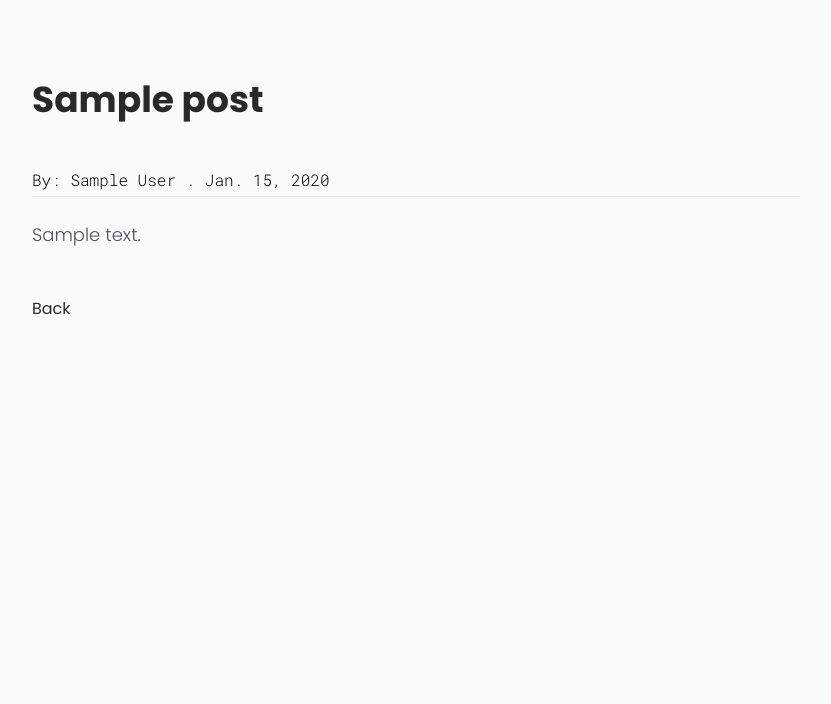
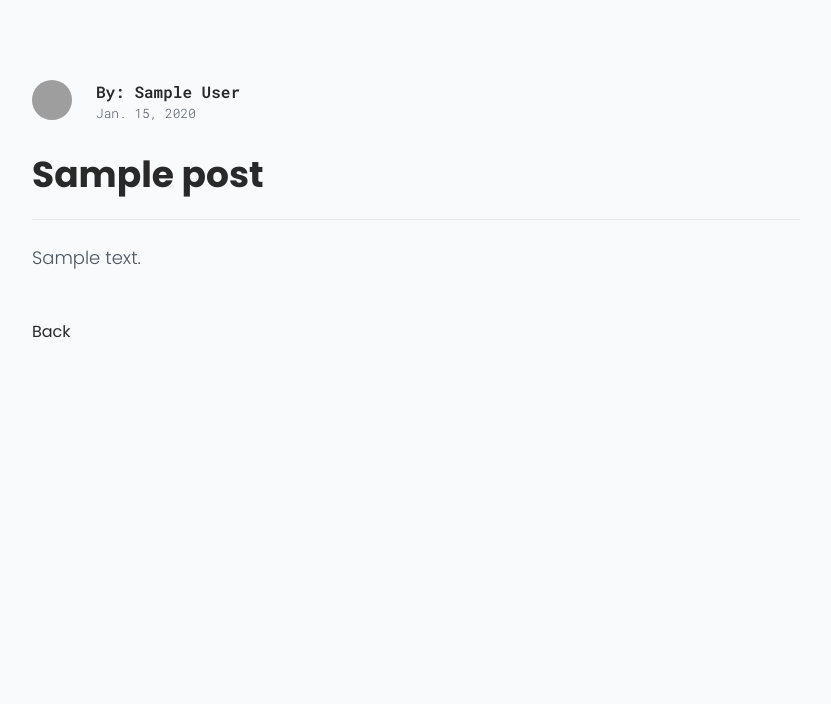
Before and after one commit to n4ff4h/inkstory-django, a Django app: a page that uses posts/templates/post_detail.html in a window 1280 px wide. Shown: the part 96-800 px from the top of the page, without its empty margins (224-1055 px from the left). Run offline with Django 4.2, Linux system fonts and the light colour scheme; tables that the repository leaves empty hold one stand-in row (values such as "Sample post"); some libraries are stand-ins or nearby versions; some web fonts are replaced; grey boxes are pictures that could not be loaded.

Commit message:
fix: A lot of UI changes
No longer have to select users when creating post

```diff
--- a/accounts/templates/registration/login.html
+++ b/accounts/templates/registration/login.html
@@ -8,7 +8,7 @@
 
   <div class="flex flex-col mx-auto pb-[160px]">
     <div class="my-auto">
-      <h1 class="pb-12 font-bold font-lora text-4xl text-gray-800">Login</h1>
+      <h1 class="pb-12 font-bold font-lora text-4xl text-dark-gray">Login</h1>
 
       <form method="post">
         {% csrf_token %} {{ form.as_p }}
--- a/accounts/templates/registration/register.html
+++ b/accounts/templates/registration/register.html
@@ -8,7 +8,7 @@
 
   <div class="flex flex-col mx-auto pb-[160px]">
     <div class="my-auto">
-      <h1 class="pb-12 font-bold font-lora text-4xl text-gray-800">Register</h1>
+      <h1 class="pb-12 font-bold font-lora text-4xl text-dark-gray">Register</h1>
 
       <form method="post">
         {% csrf_token %} {{ form.as_p }}
--- a/posts/templates/create_post.html
+++ b/posts/templates/create_post.html
@@ -6,7 +6,7 @@
 
 {% block content %}
 
-  <div class="w-full max-w-screen-md mx-auto">
+  <div class="w-full max-w-screen-md px-2 sm:px-0 mx-auto">
     <h1 class="pb-12 font-bold text-4xl text-dark-gray">Create Post</h1>
 
     <form method="post">
--- a/posts/templates/home.html
+++ b/posts/templates/home.html
@@ -1,6 +1,6 @@
 {% extends 'base.html' %} {% block content %}
 
-  <div class="w-full">
+  <div class="w-full px-2 sm:px-0">
     <h1 class="pb-12 font-bold text-4xl text-dark-gray">Discover</h1>
 
     <div class="row">
--- a/posts/templates/post_detail.html
+++ b/posts/templates/post_detail.html
@@ -6,57 +6,42 @@
 
 {% block content %}
 
-  <article class="w-full max-w-screen-md mx-auto">
-    <h1 class="pb-12 font-bold text-4xl text-dark-gray">{{ post.title }}</h1>
-    <p class="font-roboto-mono font-light pb-1">By: {{ post.author.first_name }} {{ post.author.last_name }}
-      . {{ post.post_date.date }}</p>
+  <article class="w-full max-w-screen-md px-2 sm:px-0 mx-auto">
+    <div class="flex flex-row justify-between pb-8">
+      <div class="flex flex-row space-x-6">
+        <div class="flex flex-col">
+          <img class="w-10 h-10 rounded-full"
+               src="https://encrypted-tbn0.gstatic.com/images?q=tbn:ANd9GcSJxA5cTf-5dh5Eusm0puHbvAhOrCRPtckzjA&usqp=CAU"
+               alt="user photo">
+        </div>
+        <div class="flex flex-col">
+          <a href="#">
+            <p class="font-roboto-mono font-semibold text-dark-gray">
+              By: {{ post.author.first_name }} {{ post.author.last_name }}
+            </p>
+          </a>
+          <small class="font-roboto-mono font-light text-gray-600">{{ post.post_date.date }}</small>
+        </div>
+      </div>
+
+      <div class="flex items-center">
+        {% if user.is_authenticated %}
+          {% if user.id == post.author.id %}
+            <a href="{% url 'post_update' post.slug %}"
+               class="text-white bg-blue-700 hover:bg-blue-800 focus:ring-4 focus:ring-blue-300 font-medium rounded-lg text-sm px-5 py-2.5 dark:bg-blue-600 dark:hover:bg-blue-700 focus:outline-none dark:focus:ring-blue-800 transition">Edit</a>
+          {% endif %}
+        {% endif %}
+      </div>
+    </div>
+
+
+    <h1 class="pb-6 font-bold text-4xl text-dark-gray">{{ post.title }}</h1>
     <hr class="pb-6"/>
     <p class="text-lg font-light text-gray-600">{{ post.body|safe }}</p>
 
     <br/>
     <br/>
     <a href="{% url 'home' %}" class="mr-6 text-dark-gray">Back</a>
-    {% if user.is_authenticated %}
-      {% if user.id == post.author.id %}
-        <a href="{% url 'post_update' post.slug %}" class="mr-6 text-dark-gray">Edit</a>
-        <button type="button" data-modal-toggle="popup-modal" class="text-dark-gray">Delete</button>
-      {% endif %}
-    {% endif %}
   </article>
 
-  <!-- Delete confirmation modal -->
-  <div id="popup-modal" tabindex="-1"
-       class="hidden overflow-y-auto overflow-x-hidden fixed top-0 right-0 left-0 z-50 md:inset-0 h-modal md:h-full">
-    <div class="relative p-4 w-full max-w-md h-full md:h-auto">
-      <div class="relative bg-white rounded-lg shadow dark:bg-gray-700">
-        <button type="button"
-                class="absolute top-3 right-2.5 text-gray-400 bg-transparent hover:bg-gray-200 hover:text-gray-900 rounded-lg text-sm p-1.5 ml-auto inline-flex items-center dark:hover:bg-gray-800 dark:hover:text-white"
-                data-modal-toggle="popup-modal">
-          <svg class="w-5 h-5" fill="currentColor" viewBox="0 0 20 20" xmlns="http://www.w3.org/2000/svg">
-            <path fill-rule="evenodd"
-                  d="M4.293 4.293a1 1 0 011.414 0L10 8.586l4.293-4.293a1 1 0 111.414 1.414L11.414 10l4.293 4.293a1 1 0 01-1.414 1.414L10 11.414l-4.293 4.293a1 1 0 01-1.414-1.414L8.586 10 4.293 5.707a1 1 0 010-1.414z"
-                  clip-rule="evenodd"></path>
-          </svg>
-        </button>
-        <div class="p-6 text-center">
-          <svg class="mx-auto mb-4 w-14 h-14 text-gray-400 dark:text-gray-200" fill="none" stroke="currentColor"
-               viewBox="0 0 24 24" xmlns="http://www.w3.org/2000/svg">
-            <path stroke-linecap="round" stroke-linejoin="round" stroke-width="2"
-                  d="M12 8v4m0 4h.01M21 12a9 9 0 11-18 0 9 9 0 0118 0z"></path>
-          </svg>
-          <h3 class="mb-5 text-lg font-normal text-gray-500 dark:text-gray-400">Are you sure you want to delete this
-            post?</h3>
-          <a href="{% url 'post_delete' post.pk %}" data-modal-toggle="popup-modal" type="button"
-             class="text-white bg-red-600 hover:bg-red-800 focus:ring-4 focus:outline-none focus:ring-red-300 dark:focus:ring-red-800 font-medium rounded-lg text-sm inline-flex items-center px-5 py-2.5 text-center mr-2">
-            Yes, I'm sure
-          </a>
-          <button data-modal-toggle="popup-modal" type="button"
-                  class="text-gray-500 bg-white hover:bg-gray-100 focus:ring-4 focus:outline-none focus:ring-gray-200 rounded-lg border border-gray-200 text-sm font-medium px-5 py-2.5 hover:text-gray-900 focus:z-10 dark:bg-gray-700 dark:text-gray-300 dark:border-gray-500 dark:hover:text-white dark:hover:bg-gray-600 dark:focus:ring-gray-600">
-            No, cancel
-          </button>
-        </div>
-      </div>
-    </div>
-  </div>
-
 {% endblock %}
--- a/posts/templates/tag_posts.html
+++ b/posts/templates/tag_posts.html
@@ -1,6 +1,6 @@
 {% extends 'base.html' %} {% block content %}
 
-  <div class="w-full">
+  <div class="w-full px-2 sm:px-0">
     <h1 class="pb-12 font-bold text-4xl text-dark-gray">#{{ tag }}</h1>
 
     <div class="row">
--- a/posts/urls.py
+++ b/posts/urls.py
@@ -8,6 +8,6 @@ urlpatterns = [
     path('posts/<slug:slug>/', PostDetailView.as_view(), name="post_detail"),
     path('create/', CreatePostView.as_view(), name="post_create"),
     path('posts/edit/<slug:slug>/', UpdatePostView.as_view(), name="post_update"),
-    path('delete/<int:pk>/', views.delete_post, name="post_delete"),
+    path('delete/<int:uid>/<int:pk>/', views.delete_post, name="post_delete"),
     path('t/<str:tag>/', views.tags_view, name="tags"),
 ]
--- a/posts/views.py
+++ b/posts/views.py
@@ -29,6 +29,11 @@ class CreatePostView(CreateView):
     form_class = PostCreateForm
     template_name = 'create_post.html'
 
+    # Save logged-in user as post author
+    def form_valid(self, form):
+        form.instance.author = self.request.user
+        return super(CreatePostView, self).form_valid(form)
+
 
 @method_decorator(login_required(login_url='/registration/login'), name='dispatch')
 class UpdatePostView(UpdateView):
@@ -37,9 +42,13 @@ class UpdatePostView(UpdateView):
     template_name = 'update_post.html'
 
 
-def delete_post(request, pk):
-    post = Post.objects.get(pk=pk)
-    post.delete()
+# uid is post user id
+# pk is post primary key
+def delete_post(request, uid, pk):
+    # check if post author id matches logged-in users id
+    if uid == request.user.id:
+        post = Post.objects.get(pk=pk)
+        post.delete()
     return redirect('home')
 
 
--- a/static/src/input.css
+++ b/static/src/input.css
@@ -2,7 +2,7 @@
 @import url('https://fonts.googleapis.com/css2?family=Poppins:ital,wght@0,100;0,200;0,300;0,400;0,500;0,600;0,700;0,800;0,900;1,100;1,200;1,300;1,400;1,500;1,600;1,700;1,800;1,900&display=swap');
 @import url('https://fonts.googleapis.com/css2?family=Noto+Sans:wght@600;700;800;900&display=swap');
 @import url('https://fonts.googleapis.com/css2?family=Rozha+One&display=swap');
-@import url('https://fonts.googleapis.com/css2?family=Roboto+Mono:wght@300&display=swap');
+@import url('https://fonts.googleapis.com/css2?family=Roboto+Mono:wght@300;600&display=swap');
 
 @tailwind base;
 @tailwind components;
--- a/static/src/output.css
+++ b/static/src/output.css
@@ -6,7 +6,7 @@
 
 @import url('https://fonts.googleapis.com/css2?family=Rozha+One&display=swap');
 
-@import url('https://fonts.googleapis.com/css2?family=Roboto+Mono:wght@300&display=swap');
+@import url('https://fonts.googleapis.com/css2?family=Roboto+Mono:wght@300;600&display=swap');
 
 /* ! tailwindcss v3.0.24 | MIT License | https://tailwindcss.com */
 
@@ -1304,6 +1264,18 @@ html {
   margin-left: calc(0.5rem * calc(1 - var(--tw-space-x-reverse)));
 }
 
+.space-x-8 > :not([hidden]) ~ :not([hidden]){
+  --tw-space-x-reverse: 0;
+  margin-right: calc(2rem * var(--tw-space-x-reverse));
+  margin-left: calc(2rem * calc(1 - var(--tw-space-x-reverse)));
+}
+
+.space-x-6 > :not([hidden]) ~ :not([hidden]){
+  --tw-space-x-reverse: 0;
+  margin-right: calc(1.5rem * var(--tw-space-x-reverse));
+  margin-left: calc(1.5rem * calc(1 - var(--tw-space-x-reverse)));
+}
+
 .divide-y > :not([hidden]) ~ :not([hidden]){
   --tw-divide-y-reverse: 0;
   border-top-width: calc(1px * calc(1 - var(--tw-divide-y-reverse)));
@@ -1568,36 +1544,24 @@ html {
   padding-bottom: 0.75rem;
 }
 
+.pb-6{
+  padding-bottom: 1.5rem;
+}
+
 .pb-1{
   padding-bottom: 0.25rem;
 }
 
-.pb-6{
-  padding-bottom: 1.5rem;
+.pb-\[160px\]{
+  padding-bottom: 160px;
 }
 
 .pt-2{
   padding-top: 0.5rem;
 }
 
-.pb-7{
-  padding-bottom: 1.75rem;
-}
-
-.pb-11{
-  padding-bottom: 2.75rem;
-}
-
-.pb-10{
-  padding-bottom: 2.5rem;
-}
-
-.pb-\[160px\]{
-  padding-bottom: 160px;
-}
-
-.pt-0{
-  padding-top: 0px;
+.pb-8{
+  padding-bottom: 2rem;
 }
 
 .text-center{
@@ -2073,15 +2037,20 @@ html {
   --tw-ring-color: rgb(155 28 28 / var(--tw-ring-opacity));
 }
 
-.dark .dark\:focus\:ring-blue-800:focus{
+.dark .dark\:focus\:ring-red-900:focus{
   --tw-ring-opacity: 1;
-  --tw-ring-color: rgb(30 66 159 / var(--tw-ring-opacity));
+  --tw-ring-color: rgb(119 29 29 / var(--tw-ring-opacity));
 }
 
 @media (min-width: 640px){
   .sm\:px-4{
     padding-left: 1rem;
     padding-right: 1rem;
+  }
+
+  .sm\:px-0{
+    padding-left: 0px;
+    padding-right: 0px;
   }
 }
 
```
Also changed, not shown: other parts of static/src/output.css (+40 -76 lines), posts/forms.py (+1 -6 lines), posts/templates/update_post.html (+39 -3 lines).
